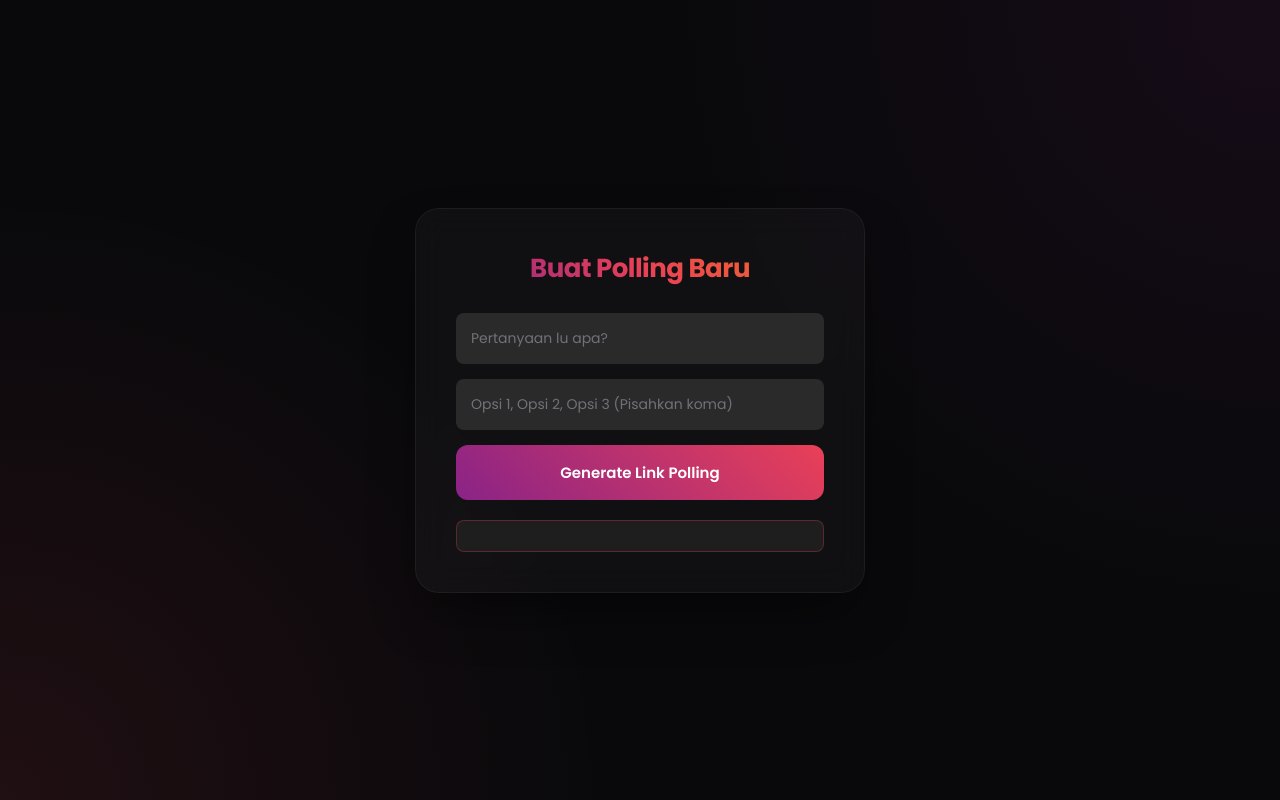
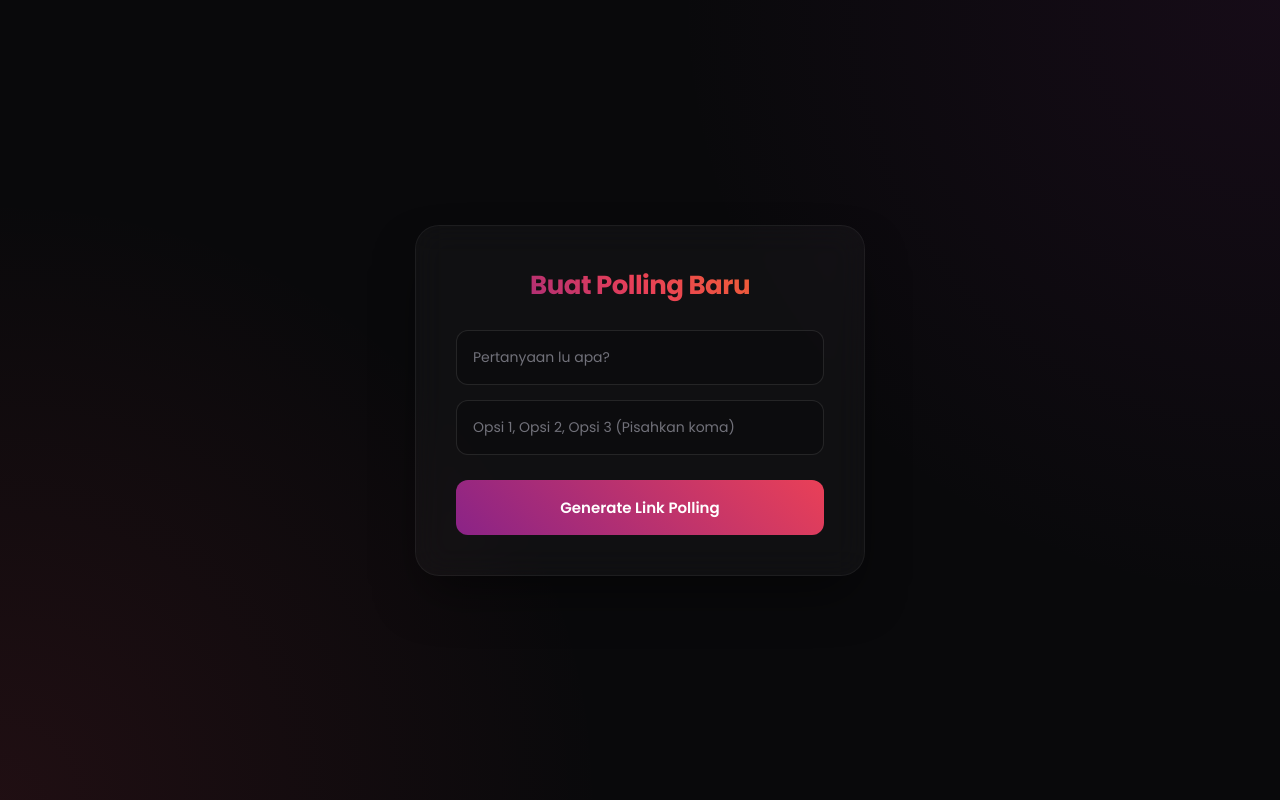
Before and after one commit to Ken72185/vote-web, a Flask app: page / in a window 1280 px wide. Run offline with Flask 3, Linux system fonts and the light colour scheme.

Commit message:
Refactor input fields and button styles in index.html

```diff
--- a/templates/index.html
+++ b/templates/index.html
@@ -10,13 +10,13 @@
     <div class="container">
         <h1>Buat Polling Baru</h1>
         <div class="options">
-            <input type="text" id="poll-title" placeholder="Pertanyaan lu apa?" style="padding: 15px; border-radius: 8px; border: none; background: #2a2a2a; color: white;">
-            <input type="text" id="poll-options" placeholder="Opsi 1, Opsi 2, Opsi 3 (Pisahkan koma)" style="padding: 15px; border-radius: 8px; border: none; background: #2a2a2a; color: white;">
+            <input type="text" id="poll-title" placeholder="Pertanyaan lu apa?">
+            <input type="text" id="poll-options" placeholder="Opsi 1, Opsi 2, Opsi 3 (Pisahkan koma)">
 
-            <button class="vote-btn" onclick="createPoll()" style="background: linear-gradient(45deg, #8a2387, #e94057); border: none;">Generate Link Polling</button>
+            <button class="vote-btn create-btn" onclick="createPoll()">Generate Link Polling</button>
         </div>
 
-        <div id="result-link" style="margin-top: 20px; background: #1e1e1e; padding: 15px; border-radius: 8px;">
+        <div id="result-link" style="display: none;">
             </div>
     </div>
     <script src="{{ url_for('static', filename='script.js') }}"></script>
```
